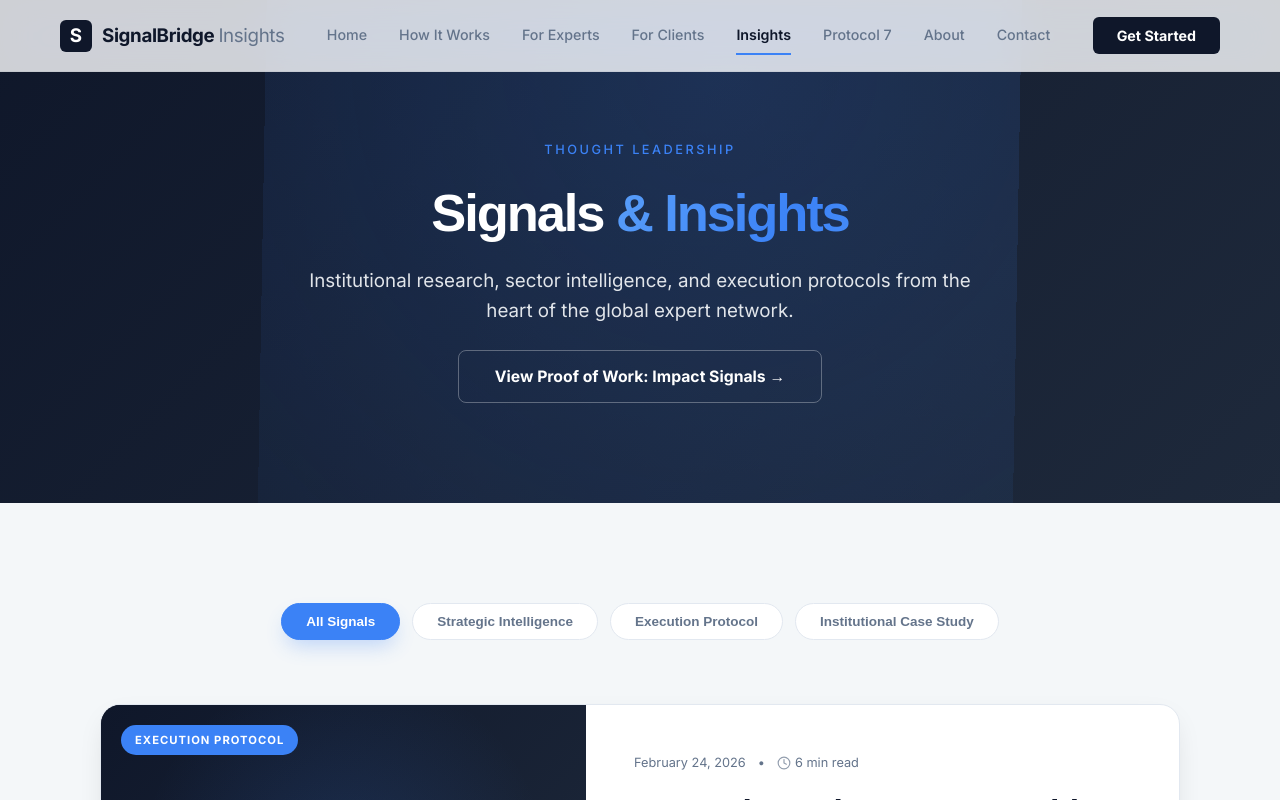
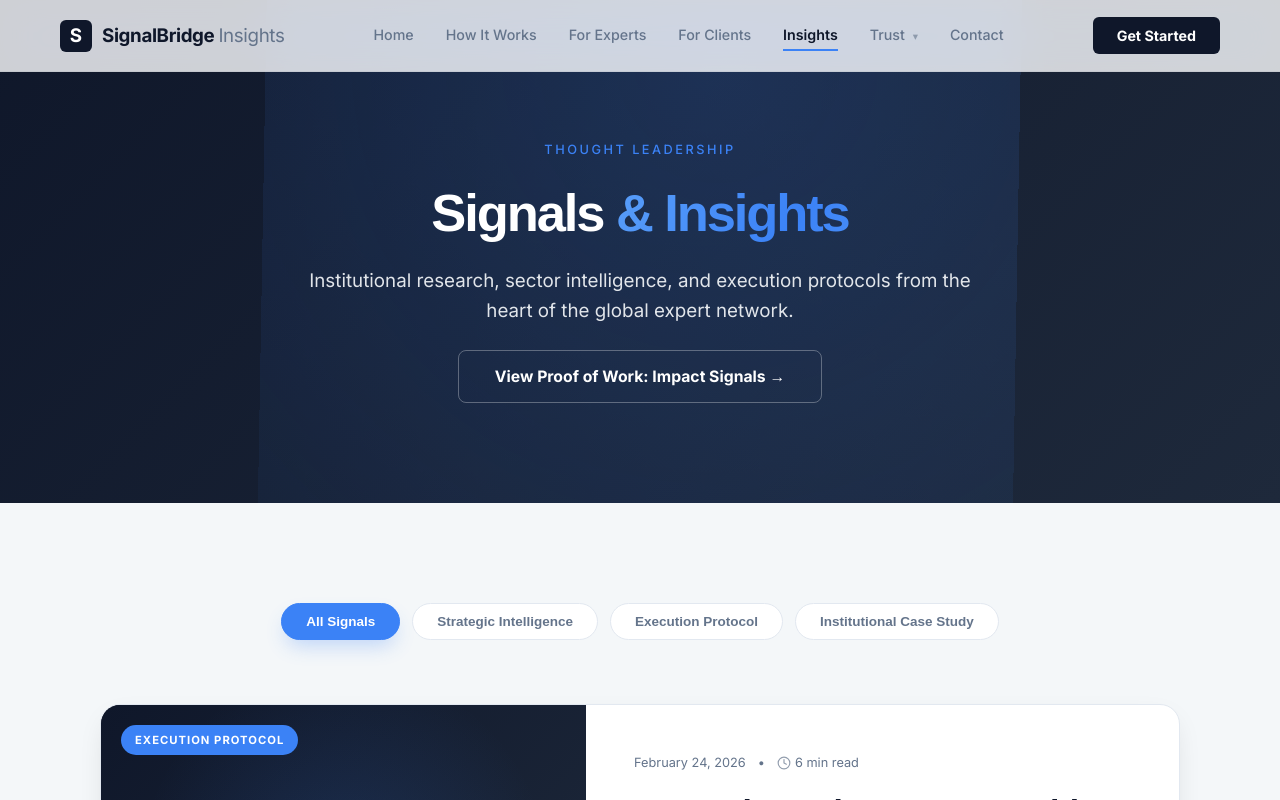
Before and after one commit to skydani26/signalbridge-insights, a Next.js app: page /insights in a window 1280 px wide. Shown: the top 800 px of the page. Built offline with nearby package versions, Linux system fonts and the light colour scheme; a web font is replaced by a local one.

Commit message:
UI: Refactored Navbar to move Compliance and About under a Trust dropdown

```diff
--- a/src/components/Navbar.module.css
+++ b/src/components/Navbar.module.css
@@ -115,6 +115,72 @@
 
 .linkActive::after {
     width: 100%;
+}
+
+.dropdownContainer {
+    position: relative;
+    height: 100%;
+    display: flex;
+    align-items: center;
+}
+
+.arrow {
+    font-size: 0.7rem;
+    margin-left: 4px;
+    opacity: 0.6;
+    transition: transform 0.3s ease;
+}
+
+.dropdownContainer:hover .arrow {
+    transform: rotate(180deg);
+}
+
+.dropdownMenu {
+    position: absolute;
+    top: 100%;
+    left: 50%;
+    transform: translateX(-50%) translateY(10px);
+    background-color: white;
+    border: 1px solid rgba(15, 23, 42, 0.1);
+    border-radius: 12px;
+    padding: 12px;
+    min-width: 220px;
+    box-shadow: 0 20px 40px -15px rgba(2, 12, 27, 0.2);
+    opacity: 0;
+    visibility: hidden;
+    transition: all 0.3s cubic-bezier(0.4, 0, 0.2, 1);
+}
+
+.dropdownContainer:hover .dropdownMenu {
+    opacity: 1;
+    visibility: visible;
+    transform: translateX(-50%) translateY(0);
+}
+
+.dropdownItem {
+    display: block;
+    padding: 10px 16px;
+    color: var(--color-text-light);
+    font-size: 0.9rem;
+    font-weight: 500;
+    border-radius: 8px;
+    transition: all 0.2s ease;
+}
+
+.dropdownItem:hover {
+    background-color: var(--color-gray-100);
+    color: var(--color-primary);
+    padding-left: 20px;
+}
+
+.dropdownItemActive {
+    display: block;
+    padding: 10px 16px;
+    background-color: var(--color-accent-soft);
+    color: var(--color-secondary);
+    font-size: 0.9rem;
+    font-weight: 600;
+    border-radius: 8px;
 }
 
 .actions {
--- a/src/components/Navbar.tsx
+++ b/src/components/Navbar.tsx
@@ -17,8 +17,15 @@ const Navbar = () => {
         { name: 'For Experts', href: '/for-experts' },
         { name: 'For Clients', href: '/for-clients' },
         { name: 'Insights', href: '/insights' },
-        { name: 'Protocol 7', href: '/compliance/protocol' },
-        { name: 'About', href: '/about' },
+        {
+            name: 'Trust',
+            href: '/compliance/protocol',
+            submenu: [
+                { name: 'Protocol 7 Standard', href: '/compliance/protocol' },
+                { name: 'Methodology', href: '/about/methodology' },
+                { name: 'About SignalBridge', href: '/about' },
+            ]
+        },
         { name: 'Contact', href: '/contact' },
     ];
 
@@ -35,13 +42,33 @@ const Navbar = () => {
                 {/* Desktop Nav */}
                 <nav className={styles.nav}>
                     {navLinks.map((link) => (
+                        <div key={link.name} className={link.submenu ? styles.dropdownContainer : ''}>
+                            {link.submenu ? (
+                                <>
+                                    <div className={pathname.startsWith('/compliance') || pathname.startsWith('/about') ? styles.linkActive : styles.link}>
+                                        {link.name} <span className={styles.arrow}>▾</span>
+                                    </div>
+                                    <div className={styles.dropdownMenu}>
+                                        {link.submenu.map((sub) => (
                                             <Link
-                            key={link.href}
+                                                key={sub.href}
+                                                href={sub.href}
+                                                className={pathname === sub.href ? styles.dropdownItemActive : styles.dropdownItem}
+                                            >
+                                                {sub.name}
+                                            </Link>
+                                        ))}
+                                    </div>
+                                </>
+                            ) : (
+                                <Link
                                     href={link.href}
                                     className={pathname === link.href ? styles.linkActive : styles.link}
                                 >
                                     {link.name}
                                 </Link>
+                            )}
+                        </div>
                     ))}
                 </nav>
 
@@ -65,8 +92,21 @@ const Navbar = () => {
             <div className={`${styles.mobileMenu} ${isMenuOpen ? styles.menuOpen : ''}`}>
                 <nav className={styles.mobileNav}>
                     {navLinks.map((link, index) => (
+                        <React.Fragment key={link.name}>
+                            {link.submenu ? (
+                                link.submenu.map((sub, subIndex) => (
                                     <Link
-                            key={link.href}
+                                        key={sub.href}
+                                        href={sub.href}
+                                        className={`${pathname === sub.href ? styles.mobileLinkActive : styles.mobileLink} ${isMenuOpen ? styles.reveal : ''}`}
+                                        style={{ transitionDelay: `${(index + subIndex) * 0.1}s` }}
+                                        onClick={() => setIsMenuOpen(false)}
+                                    >
+                                        {sub.name}
+                                    </Link>
+                                ))
+                            ) : (
+                                <Link
                                     href={link.href}
                                     className={`${pathname === link.href ? styles.mobileLinkActive : styles.mobileLink} ${isMenuOpen ? styles.reveal : ''}`}
                                     style={{ transitionDelay: `${index * 0.1}s` }}
@@ -74,6 +114,8 @@ const Navbar = () => {
                                 >
                                     {link.name}
                                 </Link>
+                            )}
+                        </React.Fragment>
                     ))}
                     <div className={`${styles.mobileCta} ${isMenuOpen ? styles.reveal : ''}`} style={{ transitionDelay: '0.6s' }}>
                         <Button href="/inquire" className={styles.getStartedBtn} onClick={() => setIsMenuOpen(false)}>
```
Lines whose indentation alone changed are shown as unchanged.
